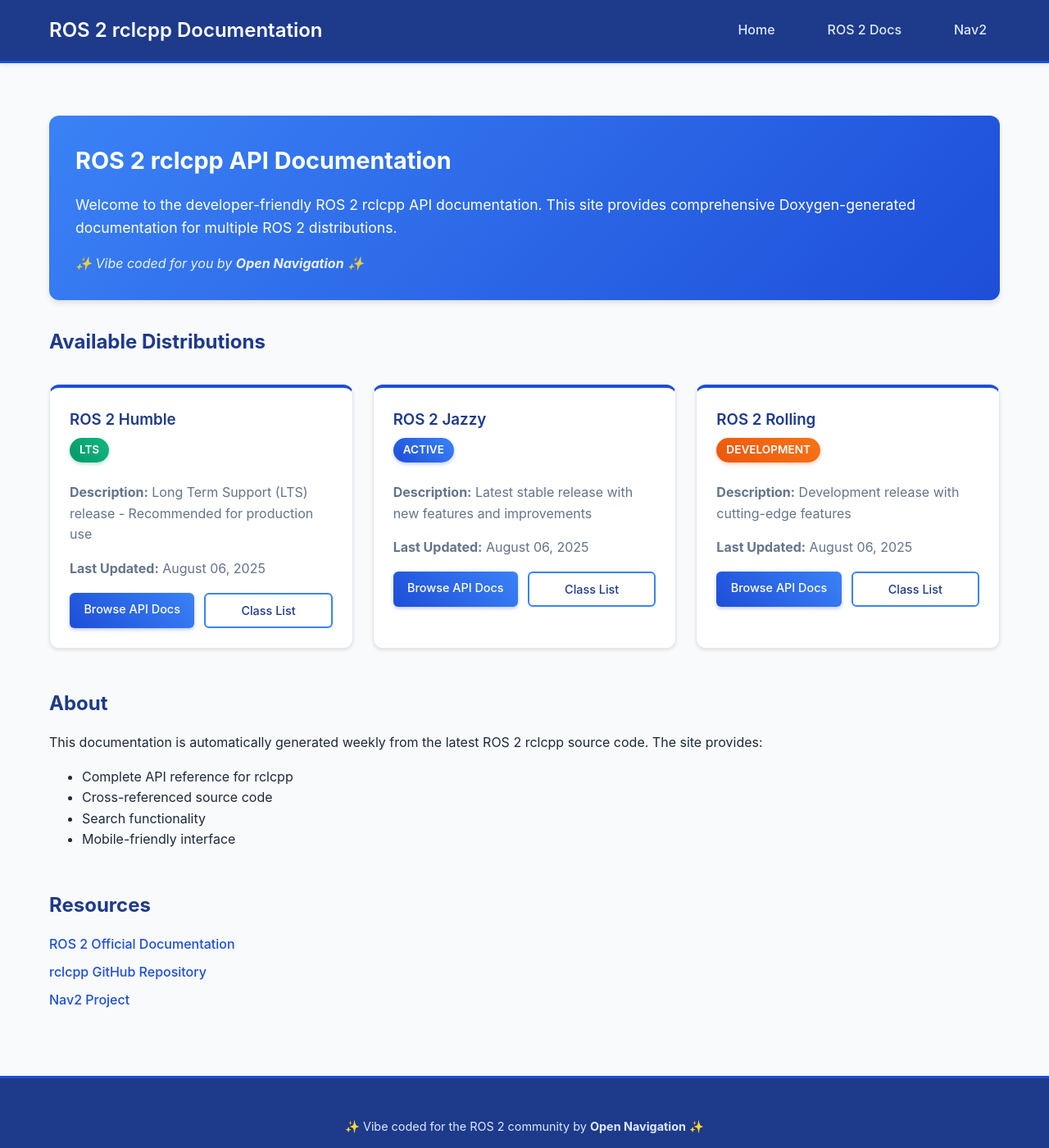
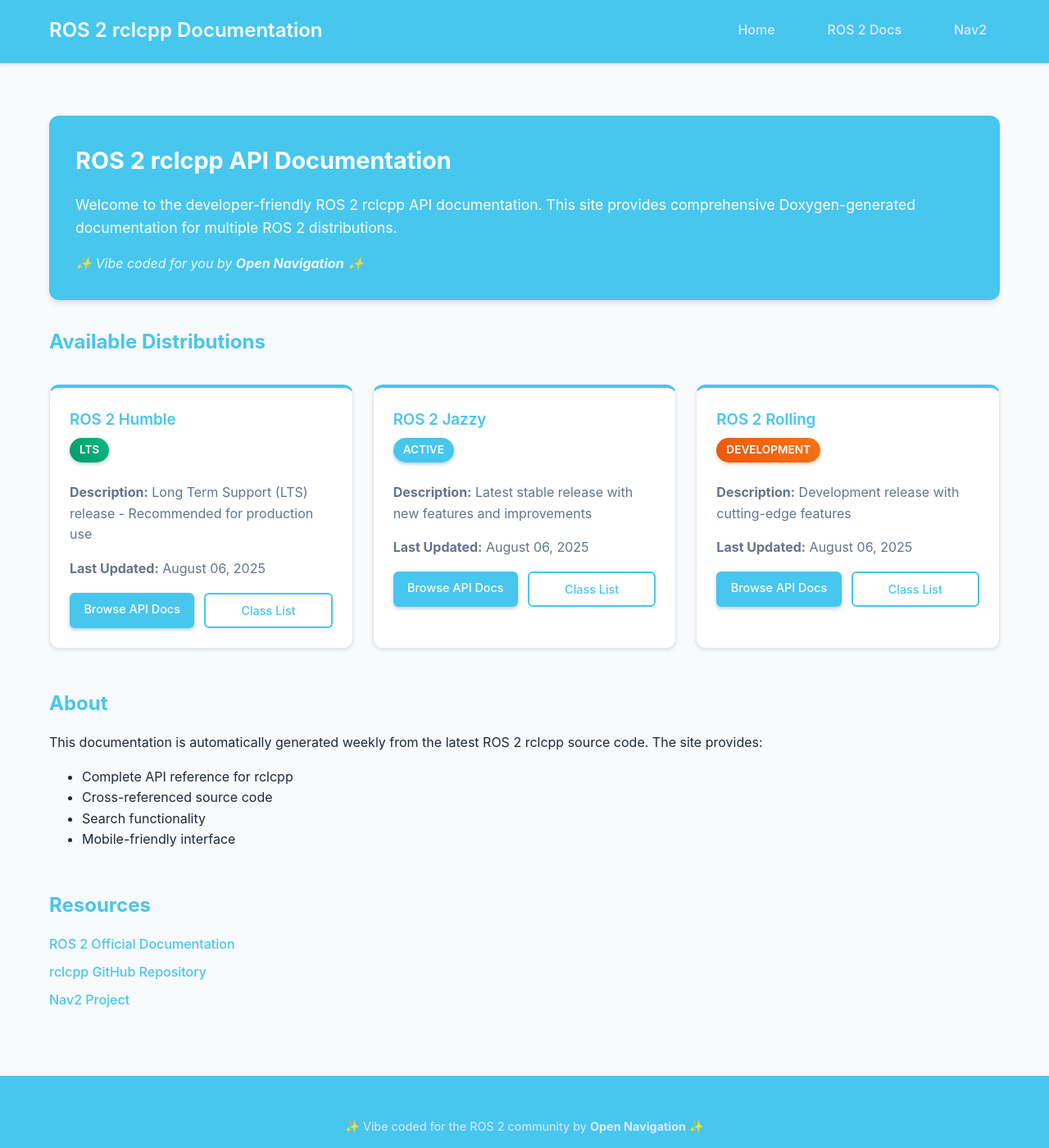
Before and after one commit to ros-navigation/rosdox.nav2.org, a Jekyll site: the page built from index.md, in a window 1280 px wide and 1400 px high. Shown: the whole window at 82% size. Built offline with Jekyll 4.4.1, drawn with Linux system fonts in a browser that asks for light colours.

Commit message:
updating doxygen
Signed-off-by: Steve Macenski <stevenmacenski@gmail.com>

```diff
--- a/assets/css/main.scss
+++ b/assets/css/main.scss
@@ -4,9 +4,9 @@
 /* Base styles for ROS 2 documentation site - Nav2 Branded */
 
 :root {
-  --nav2-blue: #1e3a8a;
-  --nav2-light-blue: #3b82f6;
-  --nav2-accent: #1d4ed8;
+  --nav2-blue: #47C6EE;
+  --nav2-light-blue: #47C6EE;
+  --nav2-accent: #47C6EE;
   --nav2-bg: #f8fafc;
   --nav2-card-bg: #ffffff;
   --text-primary: #1e293b;
```
Also changed, not shown: README.md, 1 other file.
